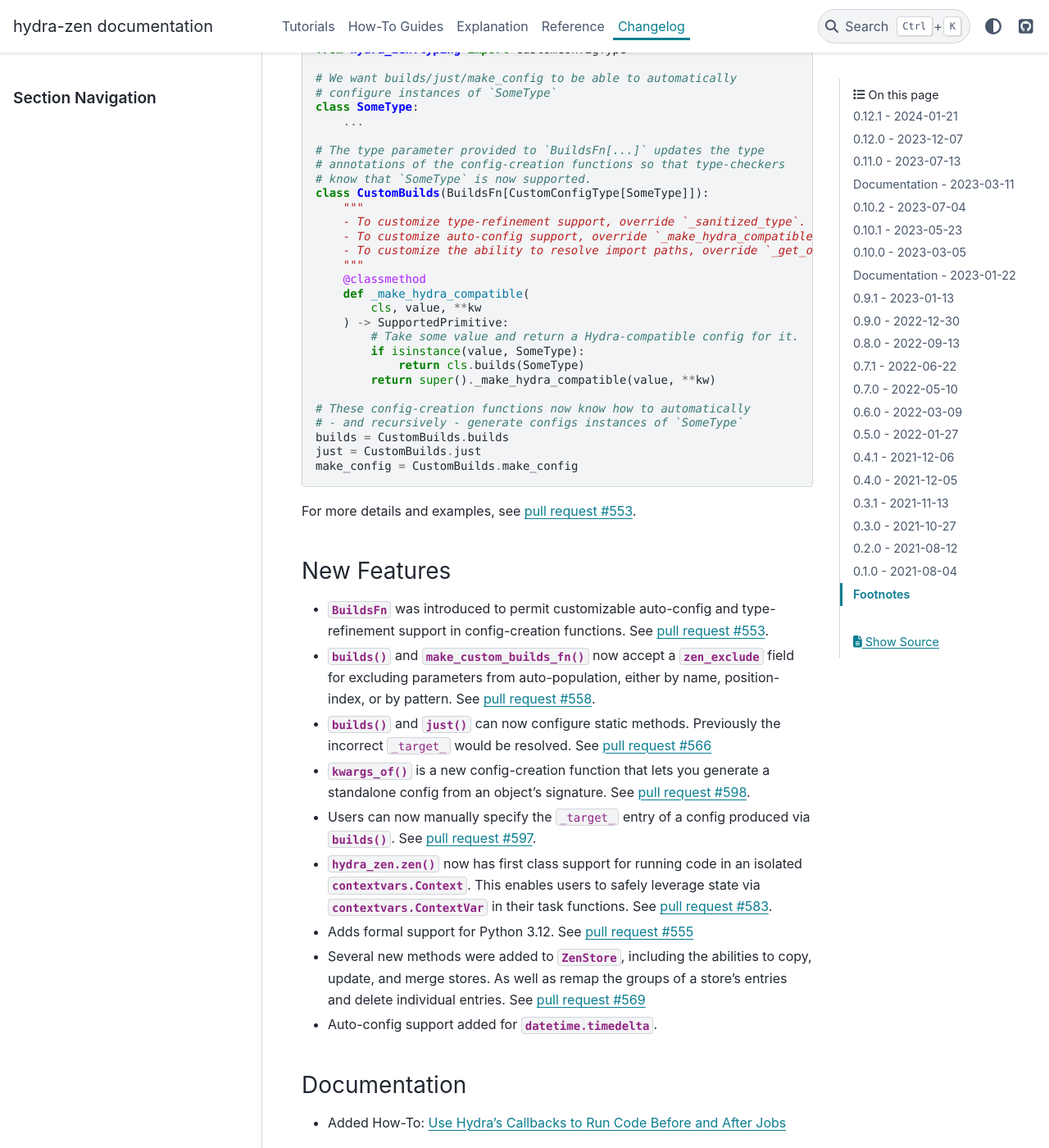
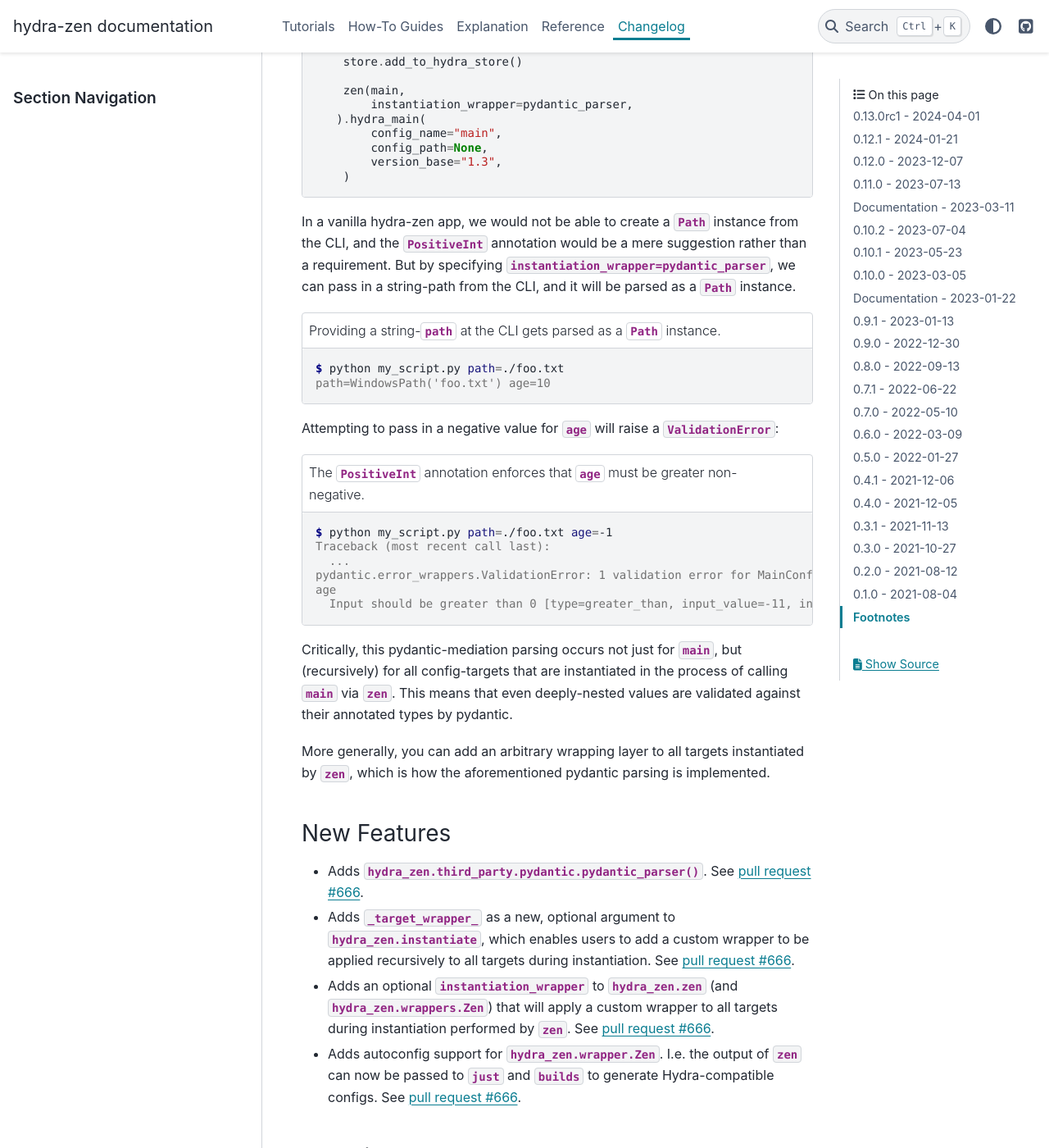
Before and after one commit to mit-ll-responsible-ai/hydra-zen, a Sphinx documentation site: the page built from docs/source/changes.rst, in a window 1280 px wide and 1400 px high, scrolled down 776 px. Shown: the whole window at 82% size. Built offline with Sphinx 7.4.7 and the PyData theme 0.15.4, drawn with Linux system fonts in a browser that asks for light colours; the version number could not be read and is left out; some of the changed text lies outside the part shown.

Commit message:
Add autoconfig support for Zen

```diff
--- a/docs/source/changes.rst
+++ b/docs/source/changes.rst
@@ -7,6 +7,89 @@
 
 This is a record of all past hydra-zen releases and what went into them, in reverse
 chronological order. All previous releases should still be available on pip.
+
+.. _v0.13.0:
+
+----------------------
+0.13.0rc1 - 2024-04-01
+----------------------
+
+How cool would it be to have  Hydra's CLI grammar, hydra-zen's config-creation ergonomics, and **pydantic's runtime type-checking & value-parsing** all in one place? Turns out that it is pretty cool 😎.
+
+Check it out:
+
+.. code-block:: python
+   :caption: Adding pydantic parsing to a hydra-zen app
+
+   from hydra_zen import store
+   from hydra_zen.third_party.pydantic import pydantic_parser
+
+   from pathlib import Path
+   from pydantic import PositiveInt
+
+
+   def main(path: Path, age: PositiveInt = 10):
+       assert isinstance(path, Path)
+       print(f"{path=!r} {age=!r}")
+
+
+   if __name__ == "__main__":
+       from hydra_zen import zen
+
+       store(main)
+       store.add_to_hydra_store()
+
+       zen(main,
+           instantiation_wrapper=pydantic_parser,
+      ).hydra_main(
+           config_name="main",
+           config_path=None,
+           version_base="1.3",
+       )
+
+In a vanilla hydra-zen app, we would not be able to create a `Path` instance from the
+CLI, and the `PositiveInt` annotation would be a mere suggestion rather than a
+requirement. But by specifying `instantiation_wrapper=pydantic_parser`, we can pass in
+a string-path from the CLI, and it will be parsed as a `Path` instance.
+
+.. code-block:: console
+   :caption: Providing a string-`path` at the CLI gets parsed as a `Path` instance.
+
+   $ python my_script.py path=./foo.txt
+   path=WindowsPath('foo.txt') age=10
+
+
+Attempting to pass in a negative value for `age` will raise a `ValidationError`:
+
+.. code-block:: console
+   :caption: The `PositiveInt` annotation enforces that `age` must be greater non-negative.
+
+   $ python my_script.py path=./foo.txt age=-1
+   Traceback (most recent call last):
+     ...
+   pydantic.error_wrappers.ValidationError: 1 validation error for MainConfig
+   age
+     Input should be greater than 0 [type=greater_than, input_value=-11, input_type=int]
+
+Critically, this pydantic-mediation parsing occurs not just for `main`, but
+(recursively) for all config-targets that are instantiated in the process of calling
+`main` via `zen`. This means that even deeply-nested values are validated against their
+annotated types by pydantic.
+
+More generally, you can add an arbitrary wrapping layer to all targets instantiated by
+`zen`, which is how the aforementioned pydantic parsing is implemented.
+
+New Features
+------------
+- Adds :func:`hydra_zen.third_party.pydantic.pydantic_parser`. See :pull:`666`.
+- Adds `_target_wrapper_` as a new, optional argument to `hydra_zen.instantiate`, which enables users to add a custom wrapper to be applied recursively to all targets during instantiation. See :pull:`666`.
+- Adds an optional `instantiation_wrapper` to `hydra_zen.zen` (and `hydra_zen.wrappers.Zen`) that will apply a custom wrapper to all targets during instantiation performed by `zen`. See :pull:`666`.
+- Adds autoconfig support for `hydra_zen.wrapper.Zen`. I.e. the output of `zen` can now be passed to `just` and `builds` to generate Hydra-compatible configs. See :pull:`666`.
+
+Bug Fixes
+---------
+- Fixes incompatibility between zen-processing features (e.g. ``zen_meta``) and iterative-build patterns. See :pull:`638`.
+
 
 .. _v0.12.0:
 
```
Also changed, not shown: 3 other files.
